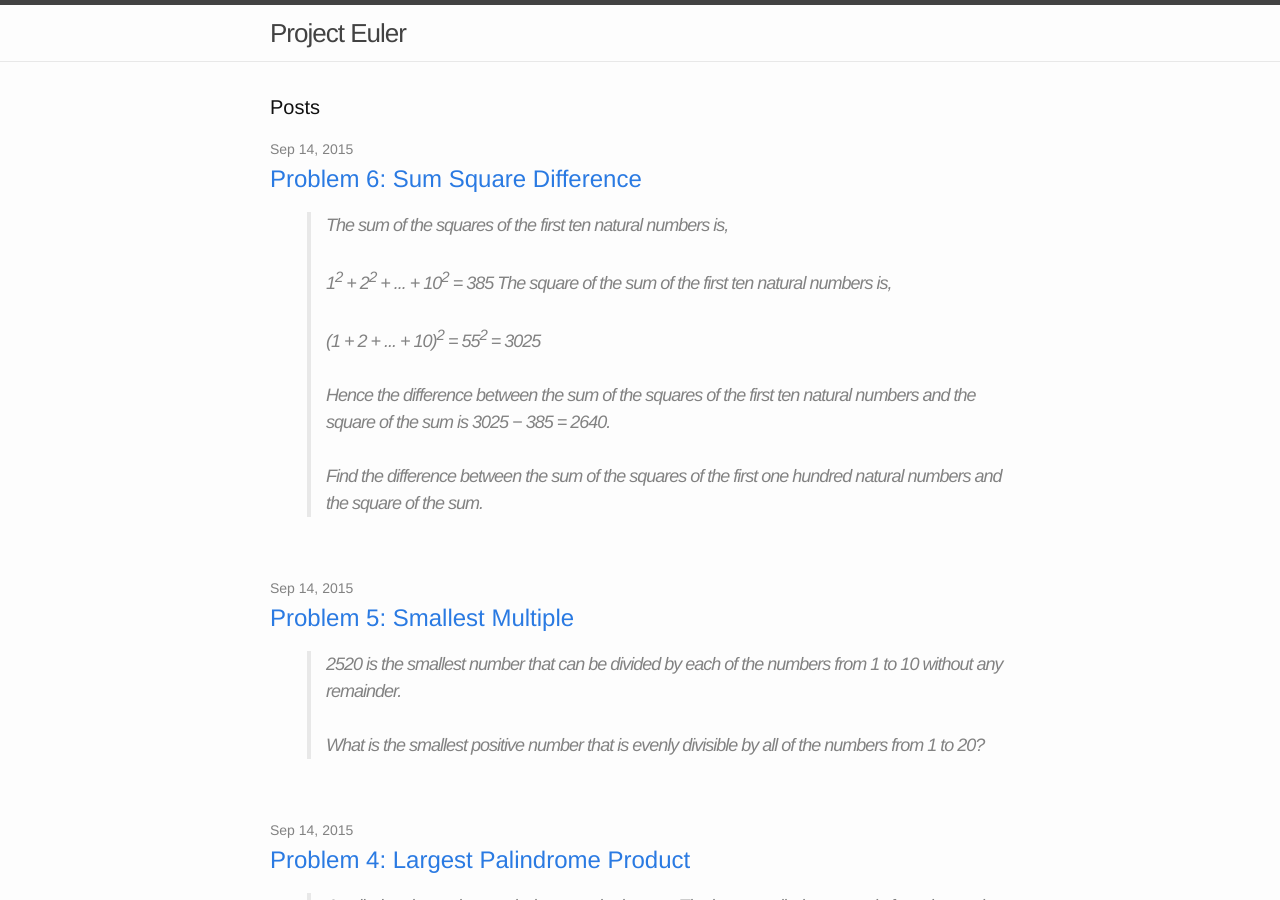
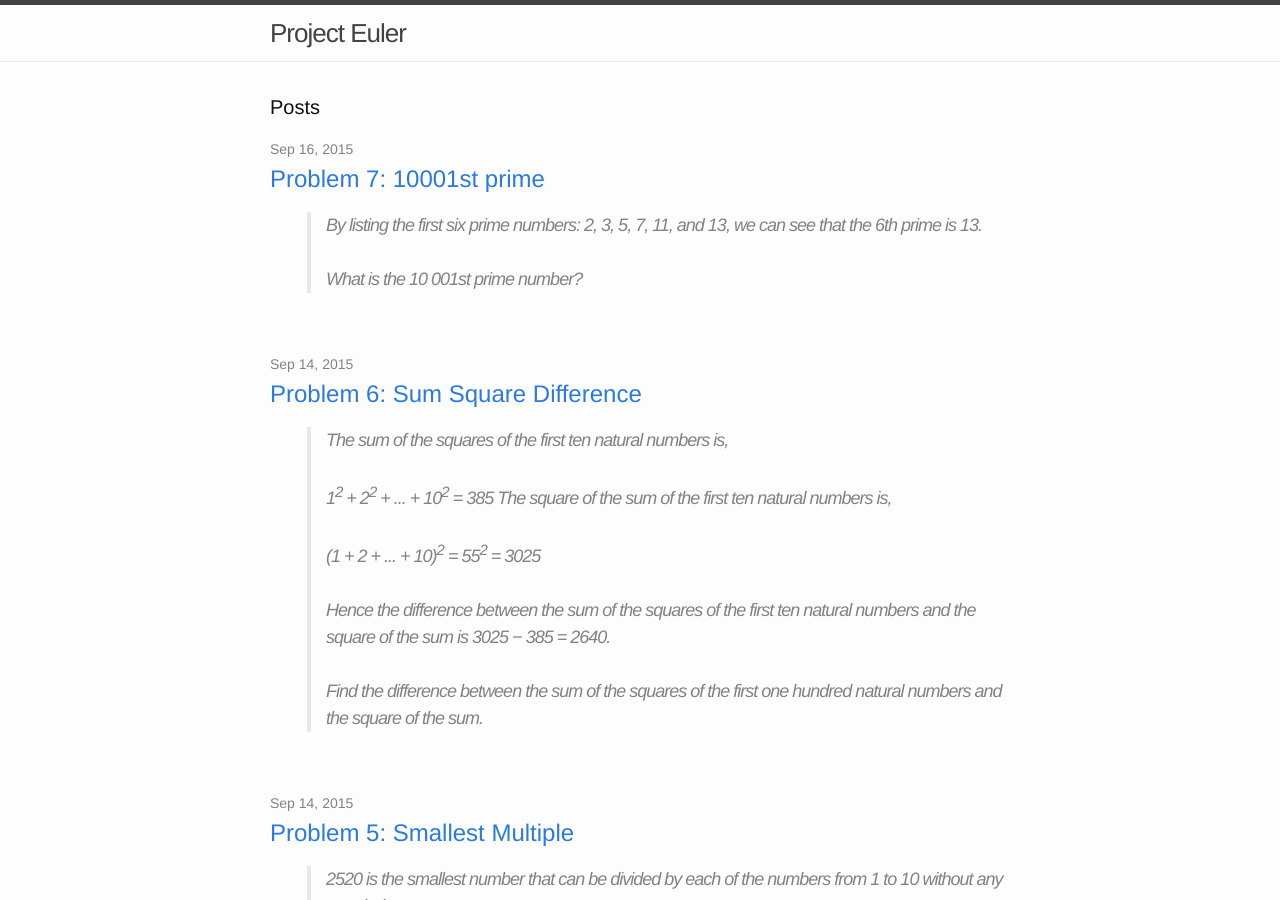
Before and after one commit to wburgo999/Project_Euler, a Jekyll site: the page built from index.html, in a window 1280 px wide and 900 px high. Built offline with Jekyll 4.4.1, drawn with Linux system fonts in a browser that asks for light colours.

Commit message:
Add writeup - Problem 7

````diff
--- a/Problem_7/README.md
+++ b/_posts/2015-09-16-problem-7.markdown
@@ -1,4 +1,13 @@
-### PROBLEM 7: 10001st prime
+---
+layout: post
+title:  "Problem 7: 10001st prime"
+date:   2015-09-16 12:43:21
+excerpt: |
+  By listing the first six prime numbers: 2, 3, 5, 7, 11, and 13, we can see that the 6th prime is 13.
+
+  <br /><br />What is the 10 001st prime number?
+categories: Problem_7
+---
 
 > By listing the first six prime numbers: 2, 3, 5, 7, 11, and 13, we can see that the 6th prime is 13.
 >
@@ -6,18 +15,18 @@
 
 Let's start with the brute force solution:
 
-```javascript
+{% highlight js %}
 start with num equals 2 and counter equals 0
 while counter does not equal 10001
   if num is prime
     increment counter
   increment num
 return num - 1 // to offset final increment in while loop
-```
+{% endhighlight %}
 
 In code:
 
-```javascript
+{% highlight js %}
 function get10001Prime() {
   var num = 2, counter = 0;
   while (counter !== 10001) {
@@ -26,11 +35,11 @@
   }
   return num - 1
 }
-```
+{% endhighlight %}
 
 For our `isPrime` function, we loop from 1 to the square root of num and see if num is divisible by any of these numbers
 
-```javascript
+{% highlight js %}
 function isPrime(num) {
   var root = Math.sqrt(num);
   for (var i = 2; i <= root; i++) {
@@ -38,7 +47,7 @@
   }
   return true;
 }
-```
+{% endhighlight %}
 And our solution is, `10001Prime()`
 
 > 104743
@@ -53,17 +62,17 @@
 
 Since this is only asymptotic, let's simply double the number to ensure we generate enough primes.
 
-```javascript
+{% highlight js %}
 function nthPrime(n) {
   var limit = 2 * (n * Math.log(n));
   var primes = primeSeive(limit);
   return primes[n - 1]; // -1 for 0 indexing
 }
-```
+{% endhighlight %}
 
 Now we can write our Prime Seieve:
 
-```javascript
+{% highlight js %}
 function primeSeive(limit) {
   var primes = [];
   var root = Math.sqrt(limit);
@@ -85,7 +94,7 @@
     return Boolean(e);
   });
 }
-```
+{% endhighlight %}
 
 our solution is, `nthPrime(10001)`
 
````
